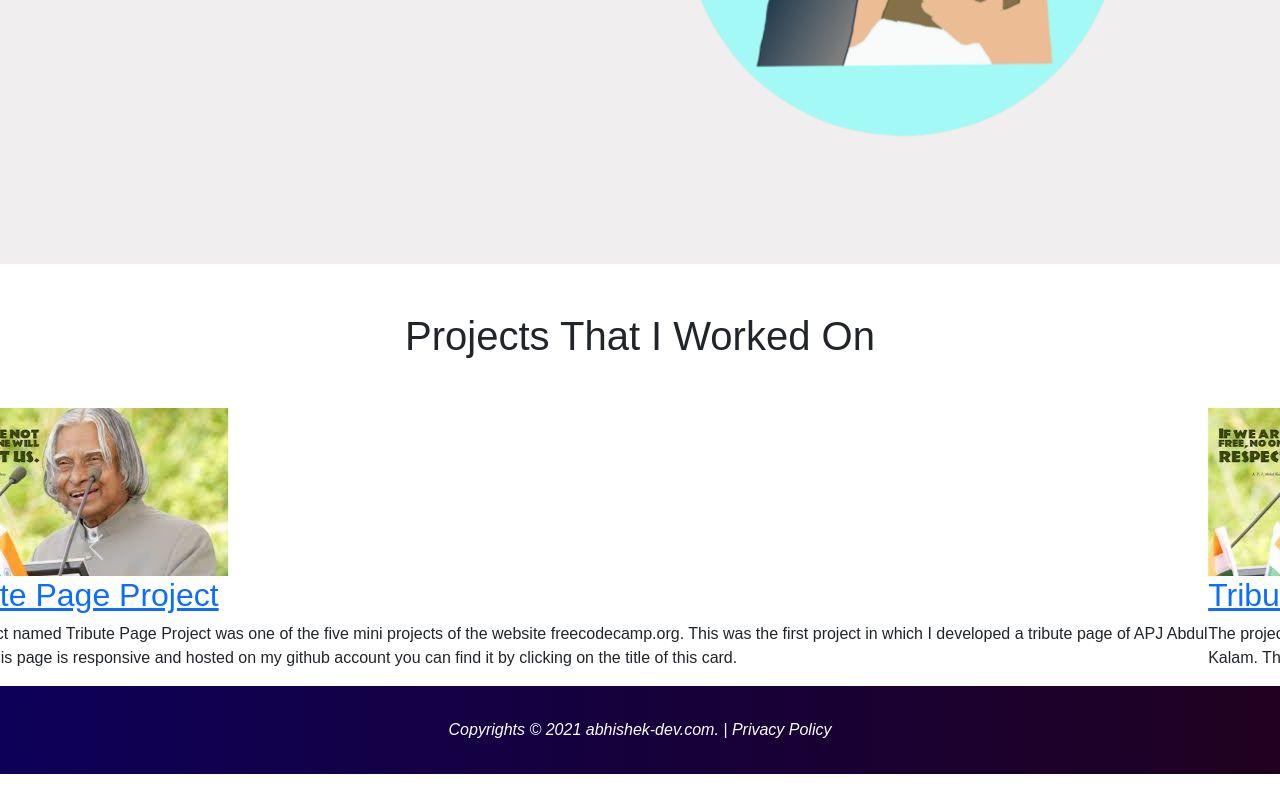
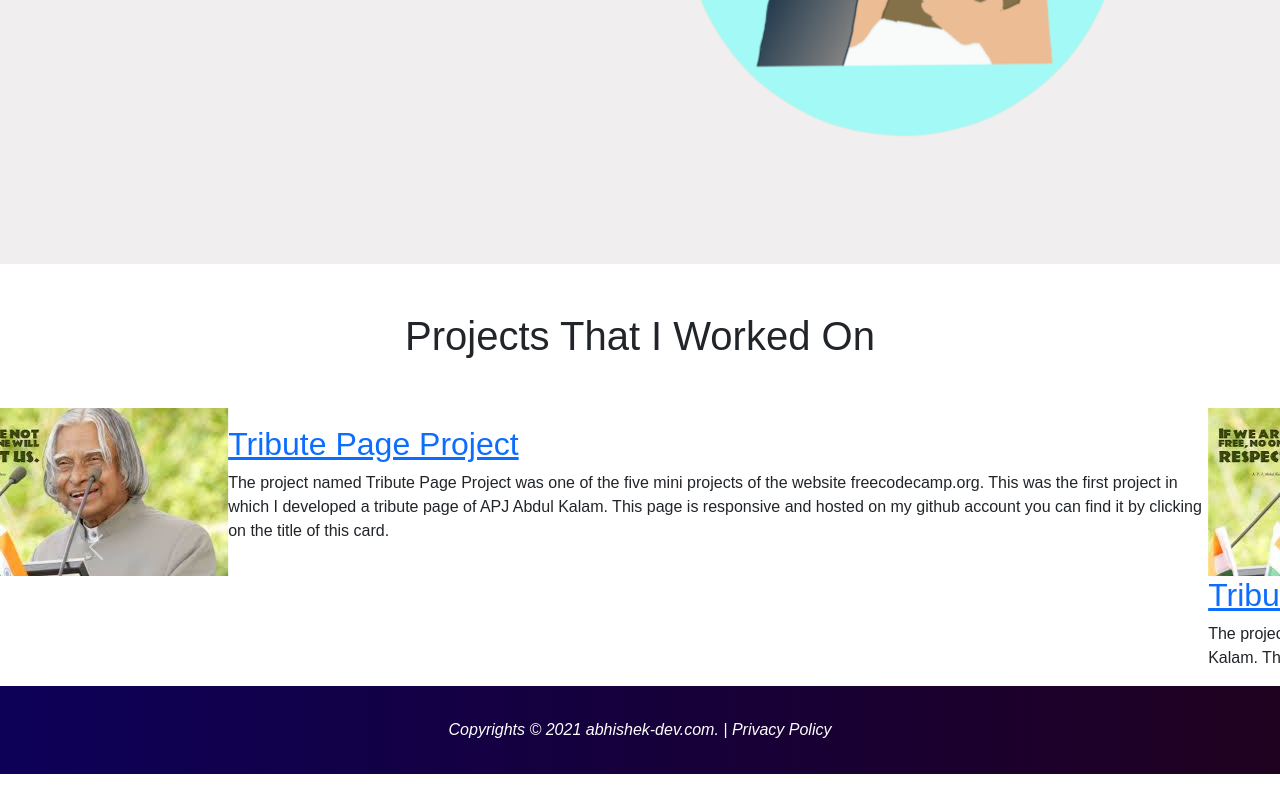
Before and after one commit to abhi0661236/Abhishek-Prajapati, a plain HTML site: page index.html in a window 1280 px wide. Shown: the part 2876-3666 px from the top of the page. Drawn offline with Linux system fonts and the light colour scheme.

Commit message:
more stuffs

```diff
--- a/css/index.css
+++ b/css/index.css
@@ -36,3 +36,12 @@
 
     text-align: center;
 }
+
+.cardProject{
+    justify-content: space-between;
+    align-items: center;
+}
+
+.cardProject img{
+    width: 50%;
+}
--- a/index.html
+++ b/index.html
@@ -160,8 +160,9 @@
     <div id="carouselExampleControls" class="carousel slide #projects" data-bs-ride="carousel">
         <div class="carousel-inner">
             <div class="carousel-item active">
-                <div class=" d-block w-100">
+                <div class=" d-block w-100 d-flex cardProject">
                     <img src="./media/download copy.jpeg" alt="project-image" />
+                    <div class="con">
                         <a href="https://abhi0661236.github.io/tribute_page_project/" target="_blank">
                             <h2>Tribute Page Project</h2>
                         </a>
@@ -170,6 +171,7 @@
                             page of APJ Abdul Kalam. This page is responsive and hosted on my github account you
                             can find it by clicking on the title of this card.
                         </p>
+                    </div>
                 </div>
             </div>
             <div class="carousel-item">
```
Lines whose indentation alone changed are shown as unchanged.
